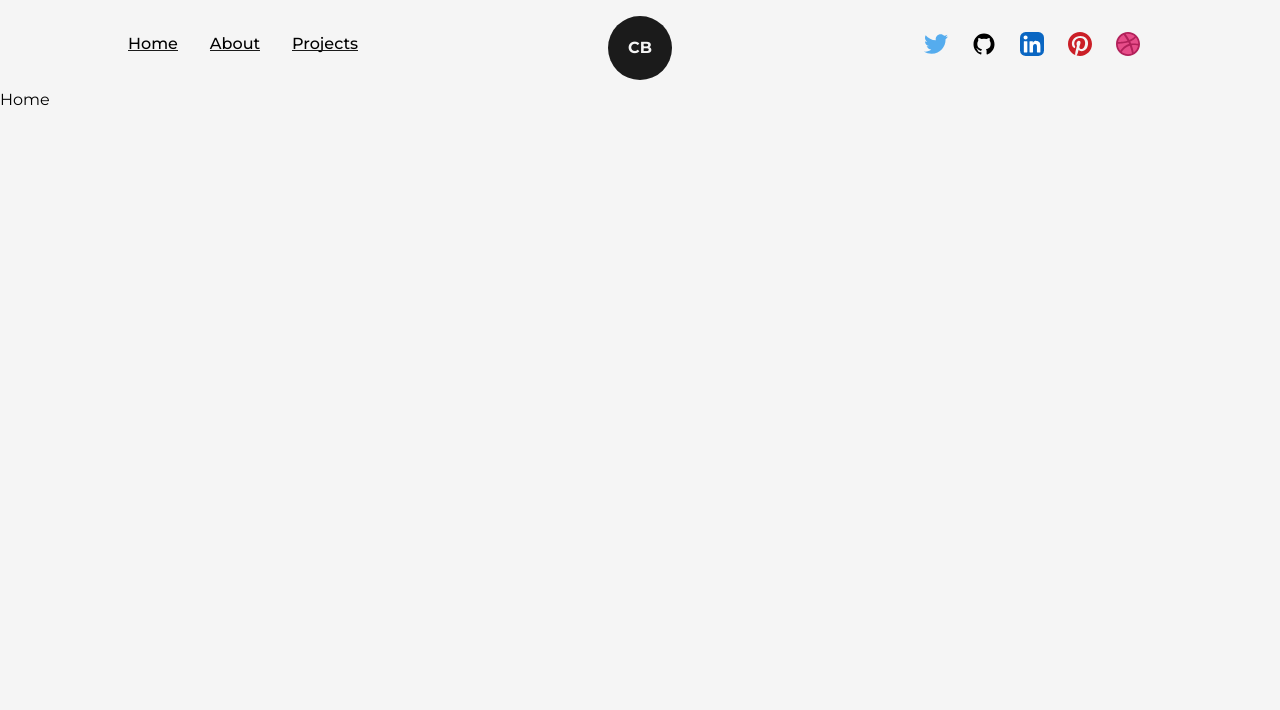
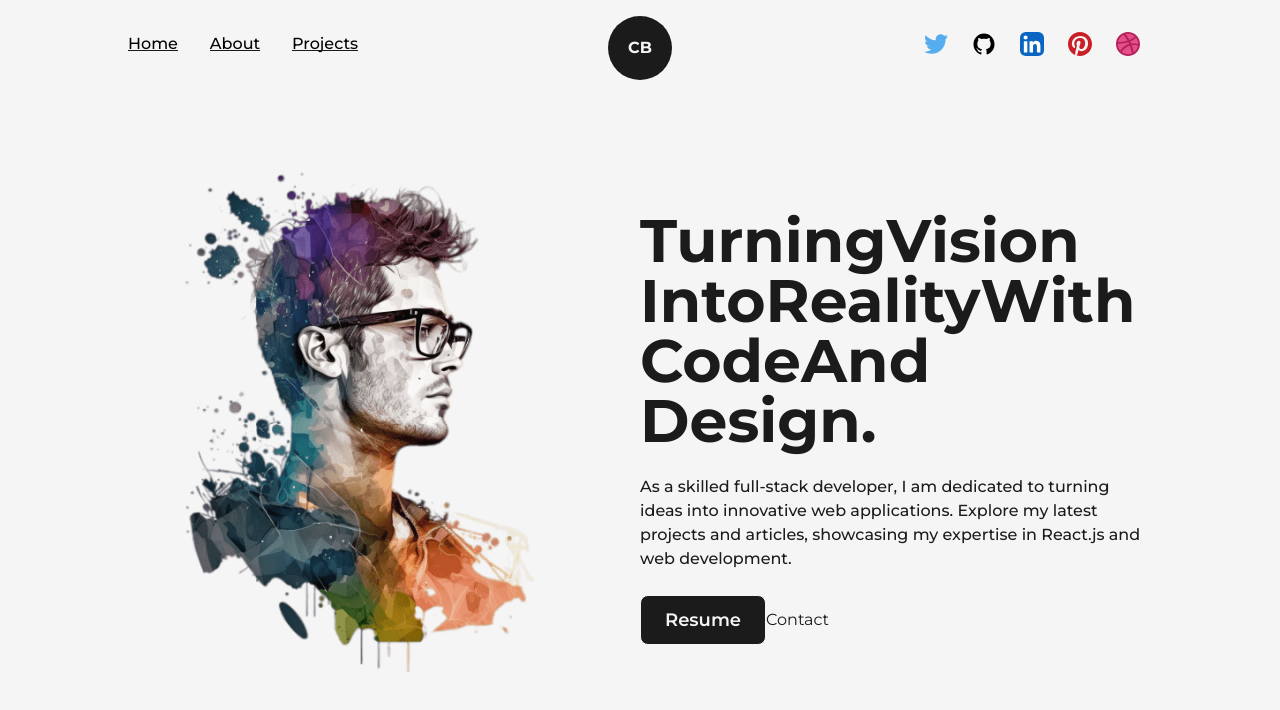
Before and after one commit to kpspavan/PavanFE, a Next.js app: page / in a window 1280 px wide. Shown: the top 710 px of the page. Built offline with nearby package versions, Linux system fonts and the light colour scheme.

Commit message:
added nav bar and transition

```diff
--- /dev/null
+++ b/src/components/AnimatedText.js
@@ -0,0 +1,48 @@
+import React from "react";
+import {animate, motion, stagger} from "framer-motion"
+
+const quote={
+    initial:{
+        opacity: 1,
+
+},
+animate:{
+    opacity: 1,
+    transition: {
+        duration: 0.5,
+        staggerChildren:0.08
+    }
+}
+}
+
+const singelword={
+    initial:{
+        opacity: 0,
+        y:50
+
+},
+animate:{
+    opacity: 1,
+    y:0,
+    transition: {
+        duration: 1
+    }
+}
+}
+
+function AnimatedText({ text, className = "" }) {
+  return (
+    <div className="w-full mx-auto py-2 flex items-center justify-center text-center overflow-hidden">
+      <motion.h1
+      variants={quote}
+        className={`${className} inline-block w-full text-dark font-bold capitalize text-8xl `}
+      >
+        {text.split(" ").map((word, index) => {
+          return <motion.span variants={singelword} initial="initial" animate="animate" className="inline-block" key={word + "-+index"}>{word}</motion.span>;
+        })}
+      </motion.h1>
+    </div>
+  );
+}
+
+export default AnimatedText;
--- /dev/null
+++ b/src/components/Layout.js
@@ -0,0 +1,9 @@
+import React from 'react'
+
+const Layout=({children,className=""}) => {
+  return (
+    <div className={`${className} w-full h-full inline-block z-0 bg-light p-32 `} >{children}</div>
+  )
+}
+
+export default Layout
--- a/src/pages/index.js
+++ b/src/pages/index.js
@@ -1,5 +1,10 @@
 import Head from "next/head";
 import { Inter } from "next/font/google";
+import Layout from "@/components/Layout";
+import Image from "next/image";
+import IT from "../../public/images/profile/developer-pic-1.png";
+import AnimatedText from '../components/AnimatedText'
+import Link from "next/link";
 
 const inter = Inter({ subsets: ["latin"] });
 
@@ -10,7 +15,25 @@ export default function Home() {
         <title>Create Next App</title>
         <meta name="description" content="Generated by create next app" />
       </Head>
-      <main className="">Home</main>
+      <main className="flex items-center text-dark w-full min-h-screen">
+        <Layout className="pt-0">
+          <div className="flex items-center justify-between w-full">
+            <div className="w-1/2">
+              <Image src={IT} alt="codeblocks" className="w-full h-auto" />
+            </div>
+            <div className="w-1/2 flex flex-col items-center self-center  " >
+              <AnimatedText className="!text-6xl !text-left"  text="Turning Vision Into Reality With Code And Design."  />
+              <p className="my-4 tex-base font-medium" >As a skilled full-stack developer, I am dedicated to turning ideas into innovative web applications.
+Explore my latest projects and articles, showcasing my expertise in React.js and web development.
+</p>
+<div className="flex items-center self-start mt-2" >
+  <Link className="flex items-center bg-dark text-light p-2.5 px-6 rounded-lg text-lg font-semibold hover:bg-light hover:text-dark border border-solid border-transparent hover:border-dark " href="/dummy.pdf" target="_black"  download={true} >Resume</Link>
+  <Link target="_black" href="mailto:kpspavansrinivas@gmail.com" >Contact</Link>
+</div>
+            </div>
+          </div>
+        </Layout>
+      </main>
     </>
   );
 }
```
Also changed, not shown: public/images/profile/IT.png (added).
